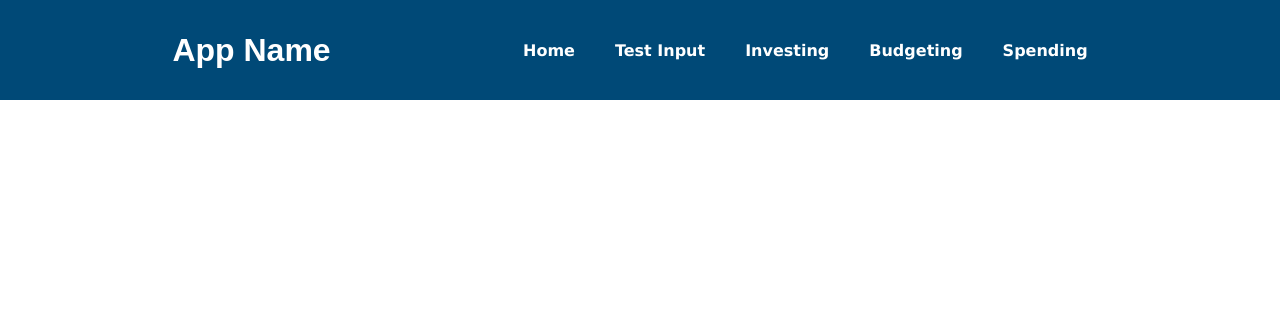
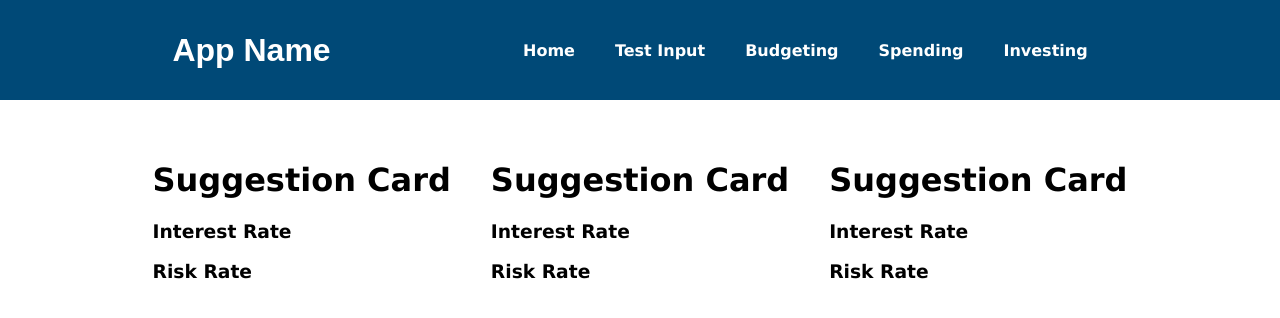
Before and after one commit to ae-bii/may-ses-hackathon, a React (Create React App) app: page /investing in a window 1280 px wide. Shown: the top 318 px of the page. Built offline with nearby package versions, Linux system fonts and the light colour scheme.

Commit message:
rearranged into folders

```diff
--- a/src/components/Header.js
+++ b/src/components/header/Header.js
@@ -9,9 +9,9 @@ const Header = () => {
             <div className="links">
                 <Link to="/">Home</Link>
                 <Link to="/input">Test Input</Link>
-                <Link to="/investing">Investing</Link>
                 <Link to="/budgeting">Budgeting</Link>
                 <Link to="/spending">Spending</Link>
+                <Link to="/investing">Investing</Link>
 
             </div>
         </div>
--- a/src/index.css
+++ b/src/index.css
@@ -14,5 +14,4 @@ code {
 
 * {
   font-family: "Verdana", cursive, sans-serif;
-  color: #ffffff;
 }
```
Also changed, not shown: src/App.js (+7 -6 lines), src/components/budgeting/Budgeting.css (added), src/components/budgeting/Budgeting.js (renamed from src/components/Budgeting.js), src/components/header/Header.css (renamed from src/components/Header.css), src/components/home/Home.css (added), src/components/home/Home.js (renamed from src/components/Home.js), src/components/input/Input.css (renamed from src/components/Input.css), src/components/input/Input.js (renamed from src/components/Input.js), src/components/spending/Spending.css (added), src/components/spending/Spending.js (renamed from src/components/Spending.js).
